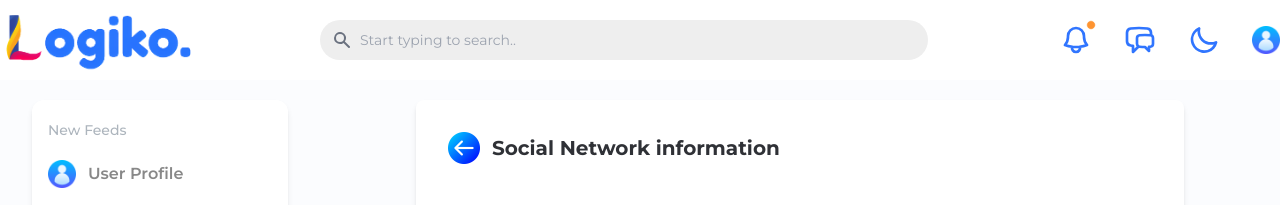
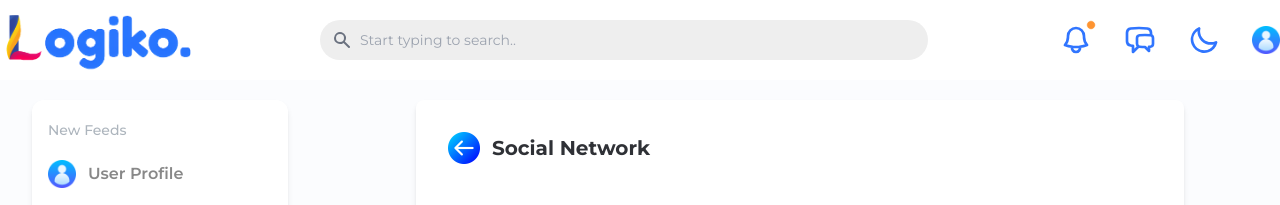
Before and after one commit to CrisTain333/logiko-frontend, a React (Create React App) app: page /settings/social-account in a window 1280 px wide. Shown: the top 205 px of the page. Built offline with nearby package versions, Linux system fonts and the light colour scheme.

Commit message:
password page added

```diff
--- /dev/null
+++ b/src/Pages/Settings/Password/Password.jsx
@@ -0,0 +1,7 @@
+import React from "react";
+
+const Password = () => {
+  return <div></div>;
+};
+
+export default Password;
--- a/src/Pages/Settings/Settings.jsx
+++ b/src/Pages/Settings/Settings.jsx
@@ -72,9 +72,11 @@ const Settings = () => {
           <div className="flex items-center  mt-5">
             <div className="flex items-center justify-center">
               <img src={passwordIcon} alt="" className="h-9 w-9" />
-              <span className="text-sm font-semibold ml-3 hover:text-primary transition-all duration-500 cursor-pointer">
-                Password
-              </span>
+              <Link to="/settings/change-password">
+                <span className="text-sm font-semibold ml-3 hover:text-primary transition-all duration-500 cursor-pointer">
+                  Password
+                </span>
+              </Link>
             </div>
 
             <hr />
--- a/src/Pages/Settings/SocialAccount/SocialAccount.jsx
+++ b/src/Pages/Settings/SocialAccount/SocialAccount.jsx
@@ -13,7 +13,7 @@ const SocialAccount = () => {
             </div>
           </Link>
           <div className="ml-3">
-            <p className="font-bold text-xl">Social Network information</p>
+            <p className="font-bold text-xl">Social Network </p>
           </div>
         </div>
 
--- a/src/Router/Router.jsx
+++ b/src/Router/Router.jsx
@@ -4,6 +4,7 @@ import MainLayout from "../Layout/MainLayout";
 import Friends from "../Pages/Friends/Friends";
 import Home from "../Pages/Home/Home";
 import AccountInformation from "../Pages/Settings/AccountInformation/AccountInformation";
+import Password from "../Pages/Settings/Password/Password";
 import SavedAddress from "../Pages/Settings/SavedAddress/SavedAddress";
 import Settings from "../Pages/Settings/Settings";
 import SocialAccount from "../Pages/Settings/SocialAccount/SocialAccount";
@@ -42,6 +43,10 @@ export const router = createBrowserRouter([
         path: "/settings/social-account",
         element: <SocialAccount />,
       },
+      {
+        path: "/settings/change-password",
+        element: <Password />,
+      },
     ],
   },
   {
```
